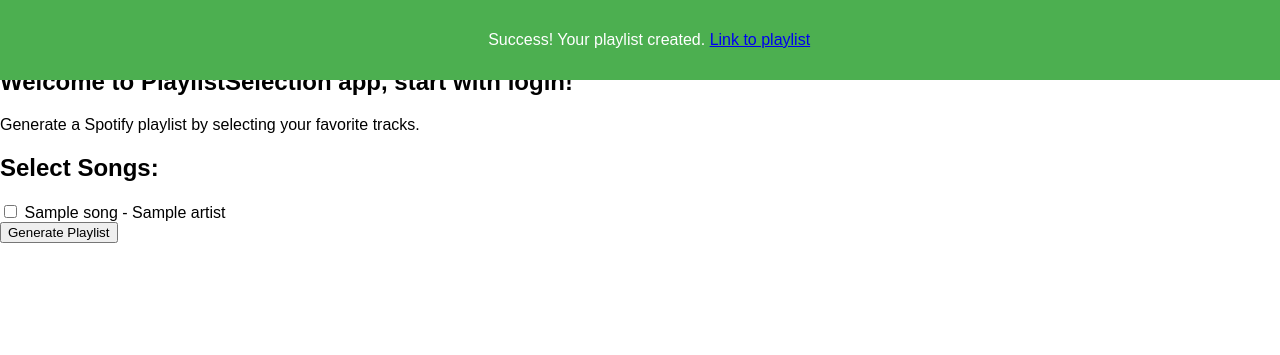
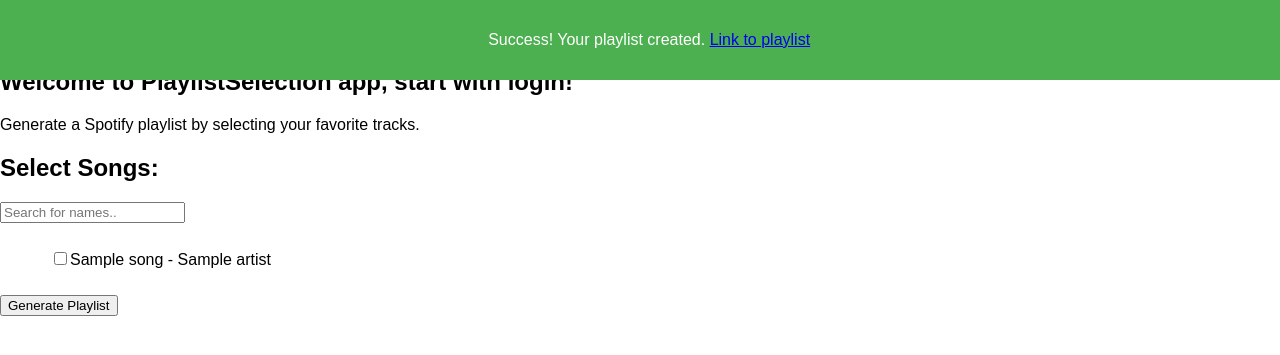
Before and after one commit to slavkostrov/playlist_selection, a FastAPI app: template app/templates/home.html in a window 1280 px wide. Shown: the top 355 px of the page. Run offline with FastAPI, Linux system fonts and the light colour scheme; the template is opened without the code that fills it: most values are stand-ins (such as "Sample title", 1, 10 or a date in 2020); parts of the project's set-up code (start-up, migrations or seed data) failed here and were passed over.

Commit message:
[ADD] form with search

```diff
--- a/app/main.py
+++ b/app/main.py
@@ -73,7 +73,7 @@ templates = Jinja2Templates(directory=Path(__file__).parent / "templates")
 app.secret_key = os.urandom(64)
 app.mount(
     "/static",
-    StaticFiles(directory=Path(__file__).parent / "static"),
+    StaticFiles(directory=Path(__file__).parent / "static", html=True),
     name="static"
 )
 
@@ -118,7 +118,7 @@ async def index(
     request: Request,
     auth: DependsOnAuth,
     # TODO: fix я не знаю как это делать правильно
-    playlist_id: Annotated[str | None, Query(description="ID of spotify playlist")] = None,
+    playlist_id: Annotated[str | None, Query(regex="^[a-zA-Z0-9]*$")] = None,
 ):
     """Main page."""
     songs = []
--- /dev/null
+++ b/app/static/functions.js
@@ -0,0 +1,32 @@
+function showNotification(link) {
+    // Display the notification
+    document.getElementById("successNotification").style.display = "block";
+
+    // Set the link for the notification
+    document.getElementById("notificationLink").href = link;
+};
+
+function closeNotification() {
+    // Close the notification
+    document.getElementById("successNotification").style.display = "none";
+};
+
+
+function myFunction() {
+
+    var input, filter, ul, li, la, i, txtValue;
+    input = document.getElementById("myInput");
+    filter = input.value.toUpperCase();
+    ul = document.getElementById("myUL");
+    li = ul.getElementsByTagName("li");
+
+    for (i = 0; i < li.length; i++) {
+      la = li[i].getElementsByTagName("label")[0];
+      txtValue = la.textContent || la.innerText;
+      if (txtValue.toUpperCase().indexOf(filter) > -1) {
+        li[i].style.display = "";
+      } else {
+        li[i].style.display = "none";
+      }
+    }
+  };
--- a/app/static/style.css
+++ b/app/static/style.css
@@ -52,3 +52,19 @@ body {
     font-weight: bold;
     cursor: pointer;
 }
+
+ul {
+    list-style-type:none;
+  }
+
+  label {
+    border:0px solid #ccc;
+   padding:10px;
+   margin:0 0 10px;
+   display:block;
+  }
+
+  label:hover {
+   background:#eee;
+   cursor:pointer;
+  }
--- a/app/templates/base.html
+++ b/app/templates/base.html
@@ -5,6 +5,7 @@
     <title>PlaylistSelection</title>
     <!-- Link to your CSS file -->
     <link rel="stylesheet" href="{{ url_for('static', path='style.css') }}">
+    <script src="{{ url_for('static', path='functions.js') }}"></script>
 </head>
 <body>
     <header class="navbar">
--- a/app/templates/home.html
+++ b/app/templates/home.html
@@ -10,10 +10,12 @@
         <p>Generate a Spotify playlist by selecting your favorite tracks.</p>
         <h2>Select Songs:</h2>
         <form id="playlistForm" action="{{ url_for('generate_playlist') }}" method="post">
-            {% for song in songs %}
-                <input type="checkbox" id="song_{{ loop.index }}" name="selected_songs" value="{{ song.id }}">
-                <label for="song_{{ loop.index }}">{{ song.name }} - {{ song.artist }}</label><br>
-            {% endfor %}
+            <input type="text" id="myInput" onkeyup="myFunction()" placeholder="Search for names.." title="Type in a name">
+            <ul id="myUL">
+                {% for song in songs %}
+                    <li><label for="song_{{ loop.index }}"><input type="checkbox" name="selected_songs" id="song_{{ loop.index }}" value="{{ song.id }}">{{ song.name }} - {{ song.artist }}</label></li>
+                {% endfor %}
+            </ul>
             <input type="hidden" id="selectedSongsJSON" name="selected_songs_json">
             <input type="submit" value="Generate Playlist" onclick="prepareSelectedSongs()">
         </form>
@@ -23,24 +25,7 @@
                 <span class="close-btn" onclick="closeNotification()">&times;</span>
                 <p>Success! Your playlist created. <a href="#" id="notificationLink">Link to playlist</a></p>
             </div>
-
-            <script>
-                function showNotification(link) {
-                    // Display the notification
-                    document.getElementById("successNotification").style.display = "block";
-
-                    // Set the link for the notification
-                    document.getElementById("notificationLink").href = link;
-                }
-
-                function closeNotification() {
-                    // Close the notification
-                    document.getElementById("successNotification").style.display = "none";
-                }
-
-                showNotification("{{ playlist_link }}");
-
-            </script>
+            <script>showNotification("{{ playlist_link }}")</script>
         {% endif %}
         <script>
             function prepareSelectedSongs() {
```
